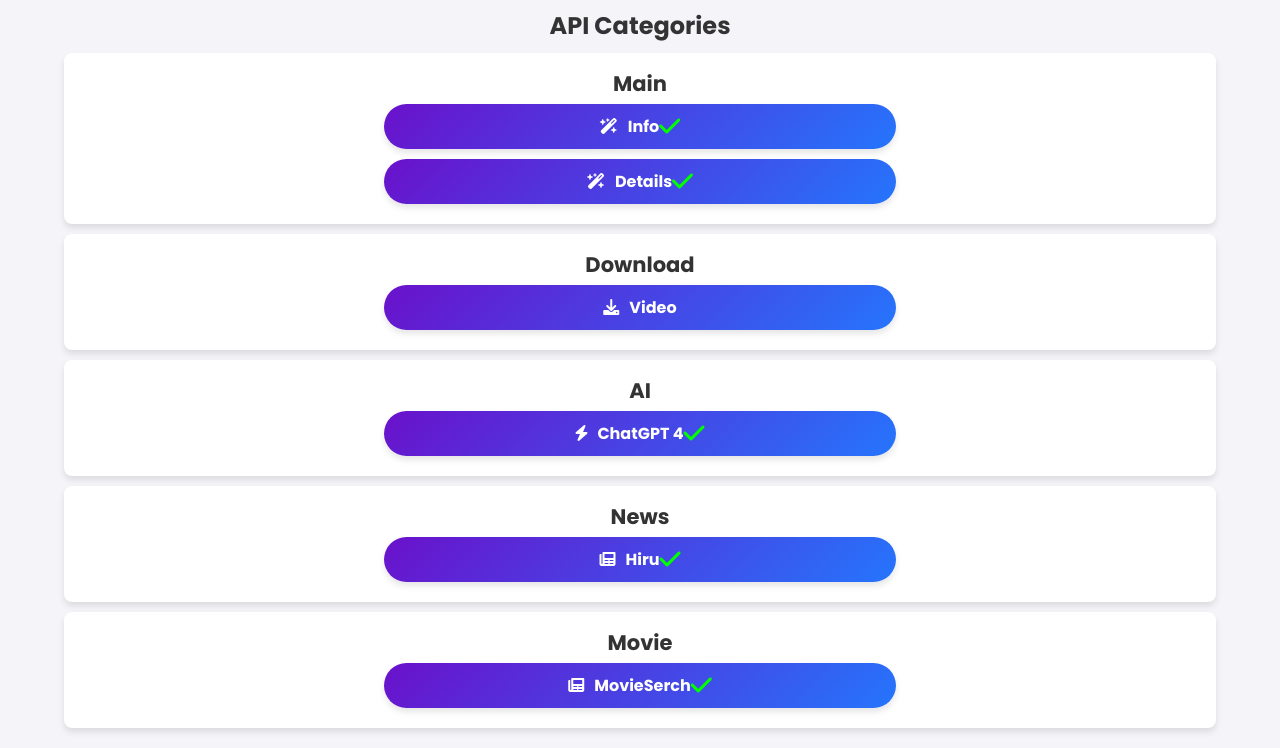
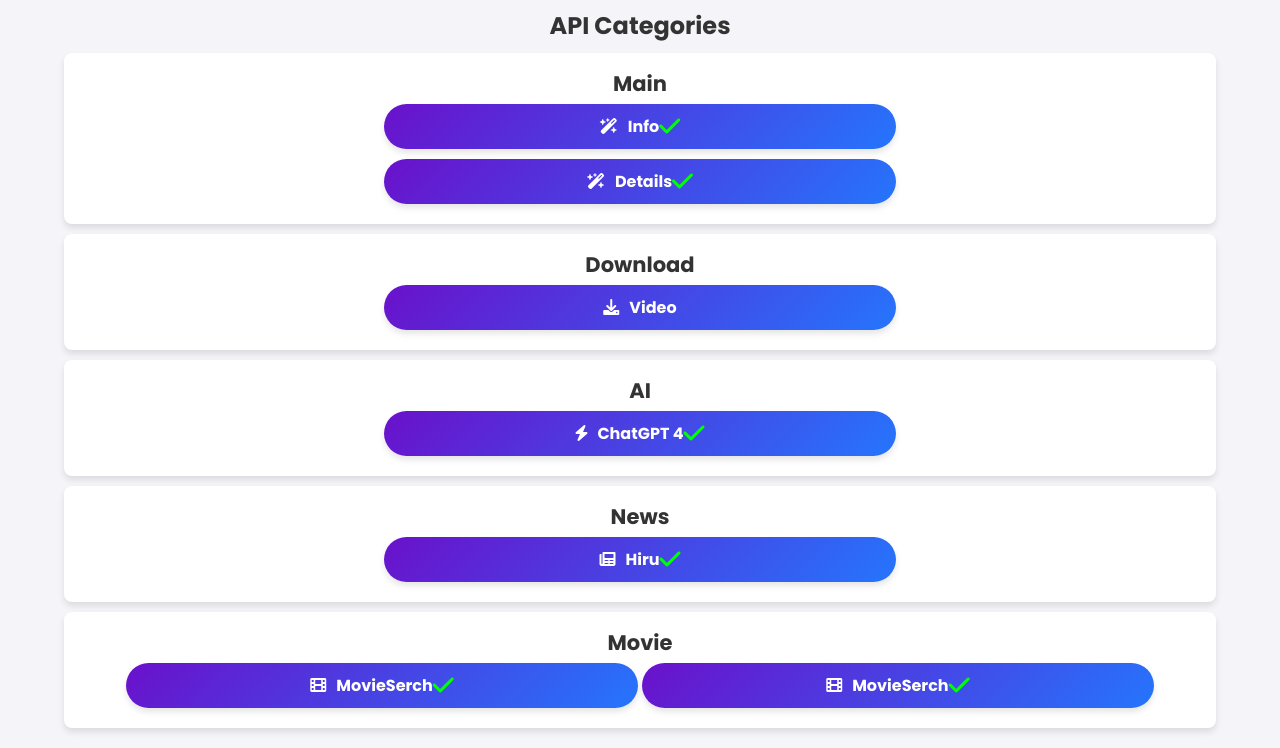
Before and after one commit to NethinduSL/Bit-x-Apis, a website: page home.html in a window 1280 px wide. Shown: the part 891-1639 px from the top of the page. Drawn offline with Linux system fonts and the light colour scheme.

Commit message:
Update home.html

```diff
--- a/home.html
+++ b/home.html
@@ -284,9 +284,13 @@
         <div class="category">
                 <h3>Movie</h3>
                 <a href="/movie?query=hi" class="but">
-                    <span class="icc"><i class="fa-solid fa-newspaper"></i></span>MovieSerch
+                    <span class="icc"><i class="fa-solid fa-film"></i></span>MovieSerch
                     <i class="fa-solid fa-check fa-xl" style="color: #00ff00;"></i>
                 </a>
+            <a href="/moviedl?q=https://sinhalasub.lk/movies/thugs-of-hindostan-2018-sinhala-subtitles/" class="but">
+                    <span class="icc"><i class="fa-solid fa-film"></i></span>MovieSerch
+                    <i class="fa-solid fa-check fa-xl" style="color: #00ff00;"></i>
+            </a>
         </div>
 
     </center>
```
